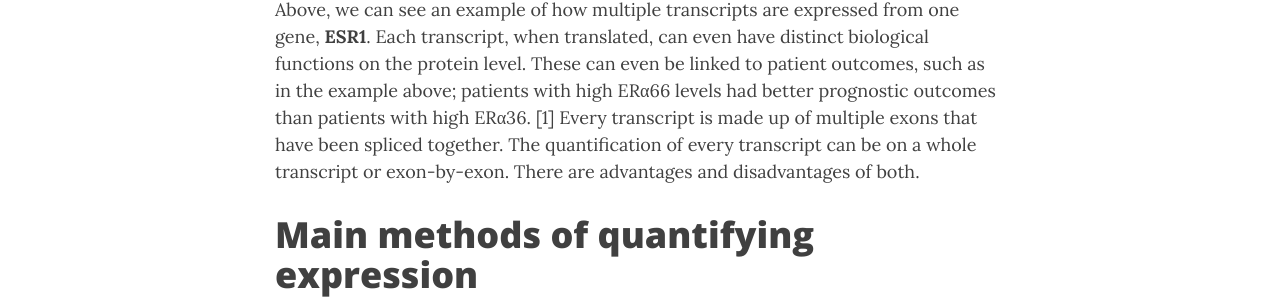
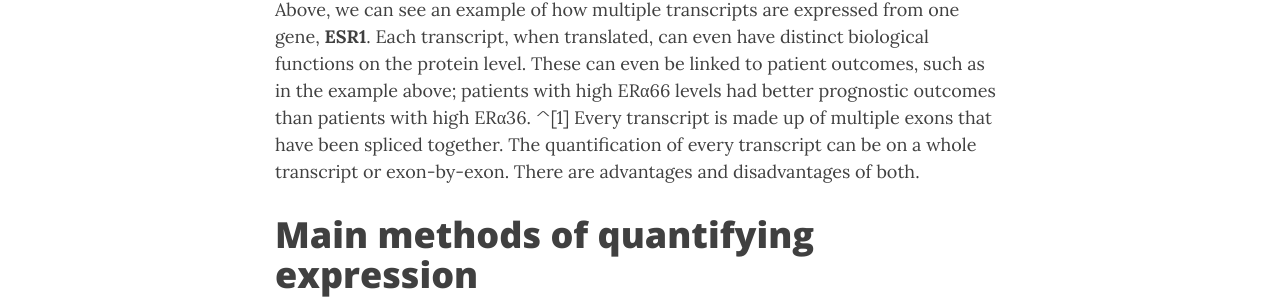
Before and after one commit to theheking/babs-rna-seq-2024, a Jekyll site: the page built from practical_overview/Week6_Alignment.md, in a window 1280 px wide and 900 px high, scrolled down 1159 px. Shown: the part 235-535 px from the top of the window. Built offline with Jekyll 4.4.1, drawn with Linux system fonts in a browser that asks for light colours; nearby versions of some CDN libraries; comment, search, counter and statistics services are not loaded; some of the changed text lies outside the part shown.

```diff
--- a/practical_overview/Week6_Alignment.md
+++ b/practical_overview/Week6_Alignment.md
@@ -33,7 +33,7 @@ Genes vs Transcripts - An example: *ESR1*
 **Fig. 1 - Gene vs Transcript Example with ESR1**
 
 
-Above, we can see an example of how multiple transcripts are expressed from one gene, **ESR1**. Each transcript, when translated, can even have distinct biological functions on the protein level. These can even be linked to patient outcomes, such as in the example above; patients with high ERα66 levels had better prognostic outcomes than patients with high ERα36. [1] Every transcript is made up of multiple exons that have been spliced together. The quantification of every transcript can be on a whole transcript or exon-by-exon. There are advantages and disadvantages of both.
+Above, we can see an example of how multiple transcripts are expressed from one gene, **ESR1**. Each transcript, when translated, can even have distinct biological functions on the protein level. These can even be linked to patient outcomes, such as in the example above; patients with high ERα66 levels had better prognostic outcomes than patients with high ERα36. ^[1] Every transcript is made up of multiple exons that have been spliced together. The quantification of every transcript can be on a whole transcript or exon-by-exon. There are advantages and disadvantages of both.
 
 Main methods of quantifying expression
 =====================================
@@ -342,5 +342,7 @@ If you have paired-end reads. **Hint: check the string provided as the second pa
 
 
 [1] Chamard-Jovenin, C., Jung, A.C., Chesnel, A. et al. From ERα66 to ERα36: a generic method for validating a prognosis marker of breast tumor progression. BMC Syst Biol 9, 28 (2015). https://doi.org/10.1186/s12918-015-0178-7
+
 [2] Adapted from https://cyverse-leptin-rna-seq-lesson-dev.readthedocs-hosted.com
+
 [3] Adapted from  https://pachterlab.github.io/kallisto/manual
```
